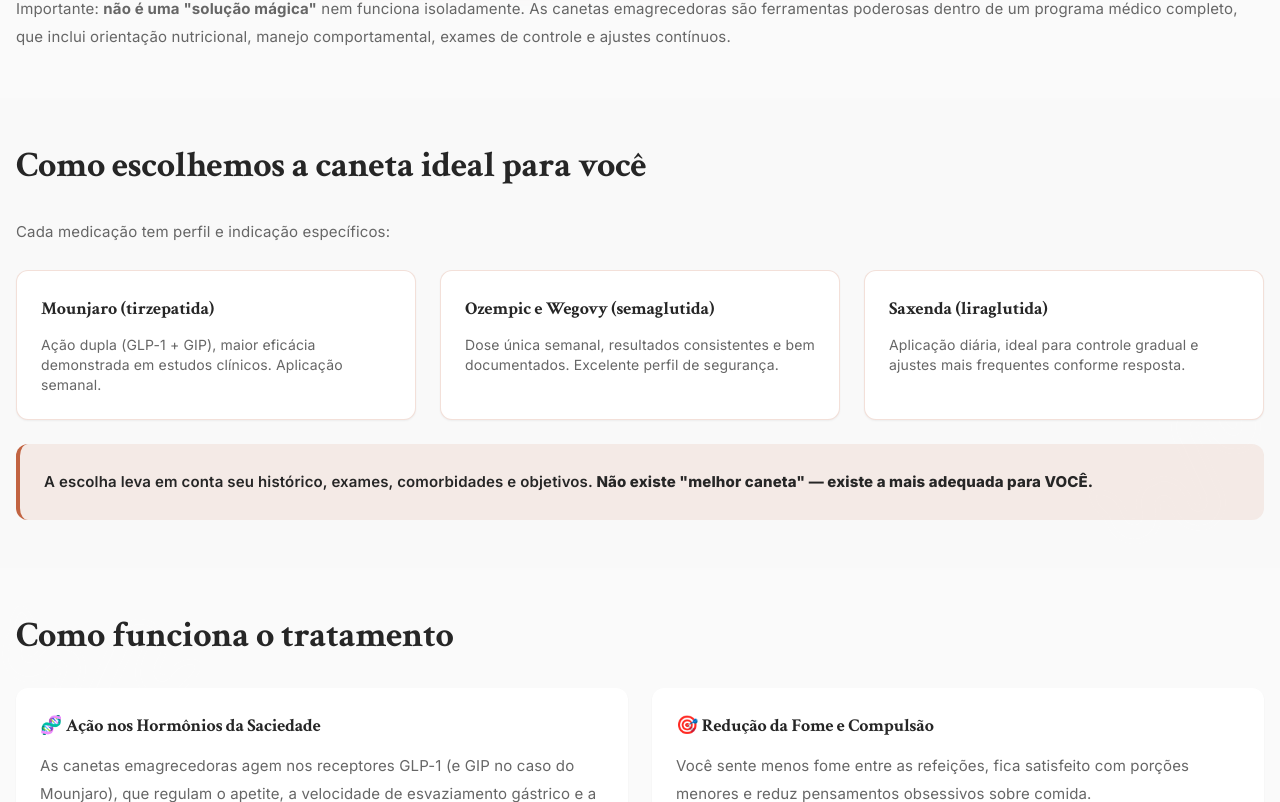
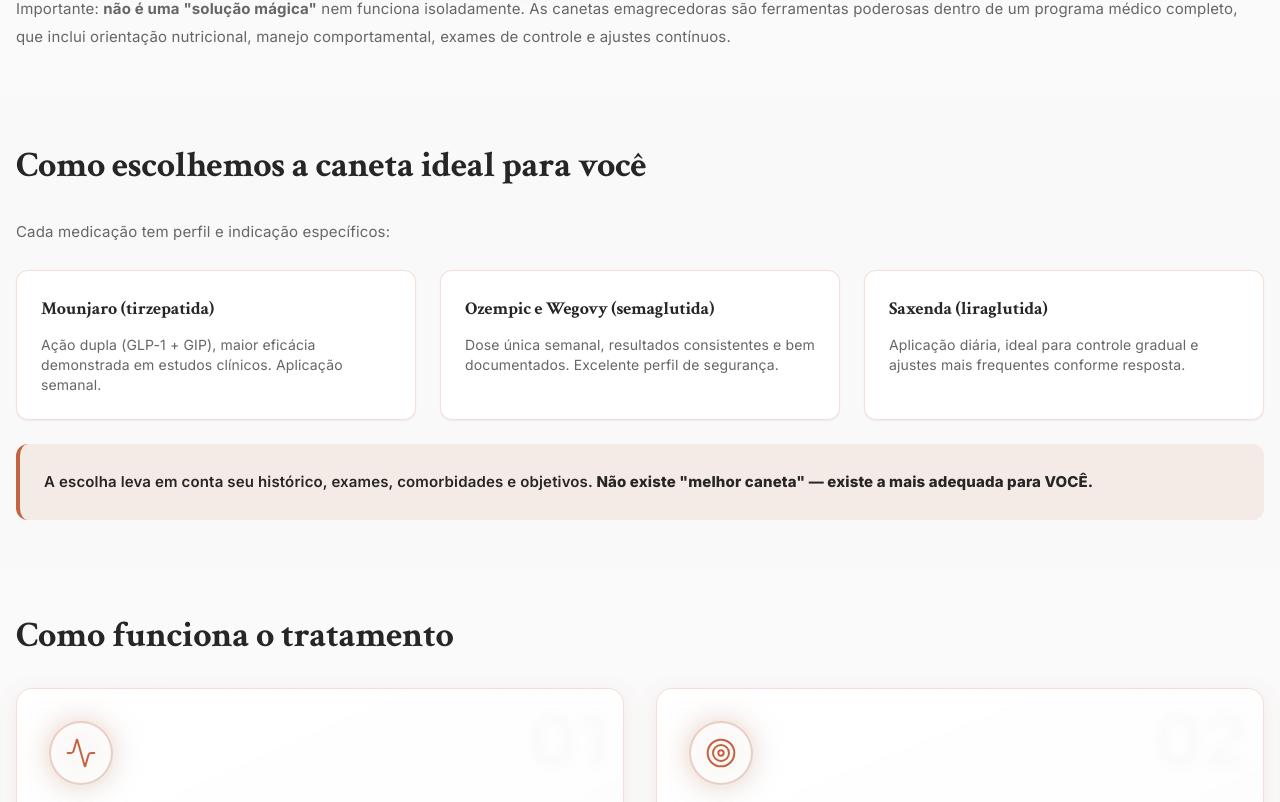
Before and after one commit to AlanLevSer/dra-bruna-institucional, a React (Vite) app: page /canetas-emagrecedoras in a window 1280 px wide. Shown: the part 1998-2800 px from the top of the page. Built offline with nearby package versions, Linux system fonts and the light colour scheme.

Commit message:
Refactor premium design system

```diff
--- a/src/pages/CanetasEmagrecedoras.tsx
+++ b/src/pages/CanetasEmagrecedoras.tsx
@@ -9,7 +9,7 @@ import { CTASection } from "@/components/CTASection";
 import { SEOHead } from "@/components/SEOHead";
 import { StructuredData } from "@/components/StructuredData";
 import { pageSEO, generateStructuredData } from "@/lib/seo";
-import { Sparkles, Heart, Scale, Brain } from "lucide-react";
+import { Sparkles, Heart, Scale, Brain, Activity, Target, TrendingDown, HeartPulse } from "lucide-react";
 import medicationsImage from "@/assets/medications-sacietogena.png";
 
 const CanetasEmagrecedoras = () => {
@@ -120,45 +120,117 @@ const CanetasEmagrecedoras = () => {
 
       <TreatmentSection title="Como funciona o tratamento">
         <div className="space-y-6">
-          <div className="grid md:grid-cols-2 gap-6">
-            <div className="bg-card p-6 rounded-xl shadow-sm">
-              <h4 className="font-serif font-bold text-lg text-foreground mb-3">
-                🧬 Ação nos Hormônios da Saciedade
-              </h4>
-              <p className="text-muted-foreground">
+          <div className="grid md:grid-cols-2 gap-8">
+            {/* Card 1 */}
+            <div className="relative group animate-fade-in" style={{ animationDelay: '0ms' }}>
+              {/* Número decorativo */}
+              <div className="absolute top-4 right-4 text-7xl font-bold bg-gradient-to-br from-primary/10 to-secondary/10 bg-clip-text text-transparent select-none pointer-events-none">
+                01
+              </div>
+
+              {/* Card premium */}
+              <div className="relative z-10 bg-gradient-to-br from-card to-card/50 backdrop-blur-sm p-8 rounded-2xl border border-primary/20 shadow-elegant hover:shadow-hover hover:-translate-y-2 transition-all duration-500">
+                {/* Ícone com glow */}
+                <div className="relative w-16 h-16 mb-6">
+                  <div className="absolute inset-0 bg-gradient-to-br from-primary/30 to-secondary/30 rounded-full blur-lg group-hover:blur-xl transition-all duration-500" />
+                  <div className="relative w-full h-full bg-card/80 backdrop-blur-sm border-2 border-primary/30 rounded-full flex items-center justify-center shadow-elegant group-hover:scale-110 transition-transform duration-500">
+                    <Activity className="w-8 h-8 text-primary" strokeWidth={1.5} />
+                  </div>
+                </div>
+
+                {/* Conteúdo */}
+                <h3 className="text-lg md:text-xl font-serif font-semibold text-foreground mb-4 group-hover:text-primary transition-colors">
+                  Ação nos Hormônios da Saciedade
+                </h3>
+                <p className="text-muted-foreground leading-relaxed text-sm md:text-base">
                   As canetas emagrecedoras agem nos receptores GLP-1 (e GIP no caso do Mounjaro), que regulam
                   o apetite, a velocidade de esvaziamento gástrico e a sensibilidade à insulina.
                 </p>
               </div>
+            </div>
 
-            <div className="bg-card p-6 rounded-xl shadow-sm">
-              <h4 className="font-serif font-bold text-lg text-foreground mb-3">
-                🎯 Redução da Fome e Compulsão
-              </h4>
-              <p className="text-muted-foreground">
+            {/* Card 2 */}
+            <div className="relative group animate-fade-in" style={{ animationDelay: '150ms' }}>
+              {/* Número decorativo */}
+              <div className="absolute top-4 right-4 text-7xl font-bold bg-gradient-to-br from-primary/10 to-secondary/10 bg-clip-text text-transparent select-none pointer-events-none">
+                02
+              </div>
+
+              {/* Card premium */}
+              <div className="relative z-10 bg-gradient-to-br from-card to-card/50 backdrop-blur-sm p-8 rounded-2xl border border-primary/20 shadow-elegant hover:shadow-hover hover:-translate-y-2 transition-all duration-500">
+                {/* Ícone com glow */}
+                <div className="relative w-16 h-16 mb-6">
+                  <div className="absolute inset-0 bg-gradient-to-br from-primary/30 to-secondary/30 rounded-full blur-lg group-hover:blur-xl transition-all duration-500" />
+                  <div className="relative w-full h-full bg-card/80 backdrop-blur-sm border-2 border-primary/30 rounded-full flex items-center justify-center shadow-elegant group-hover:scale-110 transition-transform duration-500">
+                    <Target className="w-8 h-8 text-primary" strokeWidth={1.5} />
+                  </div>
+                </div>
+
+                {/* Conteúdo */}
+                <h3 className="text-lg md:text-xl font-serif font-semibold text-foreground mb-4 group-hover:text-primary transition-colors">
+                  Redução da Fome e Compulsão
+                </h3>
+                <p className="text-muted-foreground leading-relaxed text-sm md:text-base">
                   Você sente menos fome entre as refeições, fica satisfeito com porções menores e
                   reduz pensamentos obsessivos sobre comida.
                 </p>
               </div>
+            </div>
 
-            <div className="bg-card p-6 rounded-xl shadow-sm">
-              <h4 className="font-serif font-bold text-lg text-foreground mb-3">
-                ⚖️ Perda de Peso Gradual e Sustentável
-              </h4>
-              <p className="text-muted-foreground">
+            {/* Card 3 */}
+            <div className="relative group animate-fade-in" style={{ animationDelay: '300ms' }}>
+              {/* Número decorativo */}
+              <div className="absolute top-4 right-4 text-7xl font-bold bg-gradient-to-br from-primary/10 to-secondary/10 bg-clip-text text-transparent select-none pointer-events-none">
+                03
+              </div>
+
+              {/* Card premium */}
+              <div className="relative z-10 bg-gradient-to-br from-card to-card/50 backdrop-blur-sm p-8 rounded-2xl border border-primary/20 shadow-elegant hover:shadow-hover hover:-translate-y-2 transition-all duration-500">
+                {/* Ícone com glow */}
+                <div className="relative w-16 h-16 mb-6">
+                  <div className="absolute inset-0 bg-gradient-to-br from-primary/30 to-secondary/30 rounded-full blur-lg group-hover:blur-xl transition-all duration-500" />
+                  <div className="relative w-full h-full bg-card/80 backdrop-blur-sm border-2 border-primary/30 rounded-full flex items-center justify-center shadow-elegant group-hover:scale-110 transition-transform duration-500">
+                    <TrendingDown className="w-8 h-8 text-primary" strokeWidth={1.5} />
+                  </div>
+                </div>
+
+                {/* Conteúdo */}
+                <h3 className="text-lg md:text-xl font-serif font-semibold text-foreground mb-4 group-hover:text-primary transition-colors">
+                  Perda de Peso Gradual e Sustentável
+                </h3>
+                <p className="text-muted-foreground leading-relaxed text-sm md:text-base">
                   Com doses crescentes e acompanhamento regular, a perda de peso ocorre de forma progressiva,
                   preservando massa muscular e evitando o efeito rebote.
                 </p>
               </div>
+            </div>
 
-            <div className="bg-card p-6 rounded-xl shadow-sm">
-              <h4 className="font-serif font-bold text-lg text-foreground mb-3">
-                🔬 Melhora Metabólica
-              </h4>
-              <p className="text-muted-foreground">
+            {/* Card 4 */}
+            <div className="relative group animate-fade-in" style={{ animationDelay: '450ms' }}>
+              {/* Número decorativo */}
+              <div className="absolute top-4 right-4 text-7xl font-bold bg-gradient-to-br from-primary/10 to-secondary/10 bg-clip-text text-transparent select-none pointer-events-none">
+                04
+              </div>
+
+              {/* Card premium */}
+              <div className="relative z-10 bg-gradient-to-br from-card to-card/50 backdrop-blur-sm p-8 rounded-2xl border border-primary/20 shadow-elegant hover:shadow-hover hover:-translate-y-2 transition-all duration-500">
+                {/* Ícone com glow */}
+                <div className="relative w-16 h-16 mb-6">
+                  <div className="absolute inset-0 bg-gradient-to-br from-primary/30 to-secondary/30 rounded-full blur-lg group-hover:blur-xl transition-all duration-500" />
+                  <div className="relative w-full h-full bg-card/80 backdrop-blur-sm border-2 border-primary/30 rounded-full flex items-center justify-center shadow-elegant group-hover:scale-110 transition-transform duration-500">
+                    <HeartPulse className="w-8 h-8 text-primary" strokeWidth={1.5} />
+                  </div>
+                </div>
+
+                {/* Conteúdo */}
+                <h3 className="text-lg md:text-xl font-serif font-semibold text-foreground mb-4 group-hover:text-primary transition-colors">
+                  Melhora Metabólica
+                </h3>
+                <p className="text-muted-foreground leading-relaxed text-sm md:text-base">
                   Além do peso, observamos melhora em marcadores como glicemia, hemoglobina glicada,
                   triglicerídeos e pressão arterial.
                 </p>
+              </div>
             </div>
           </div>
         </div>
```
Lines whose indentation alone changed are shown as unchanged.
